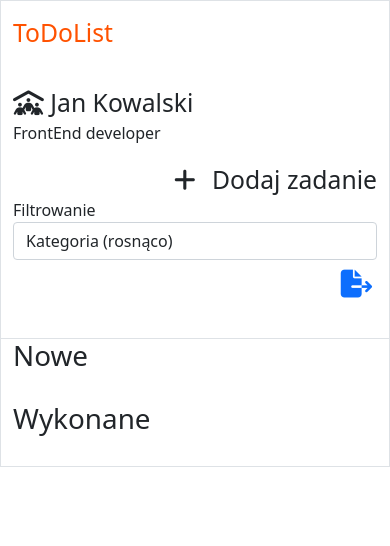
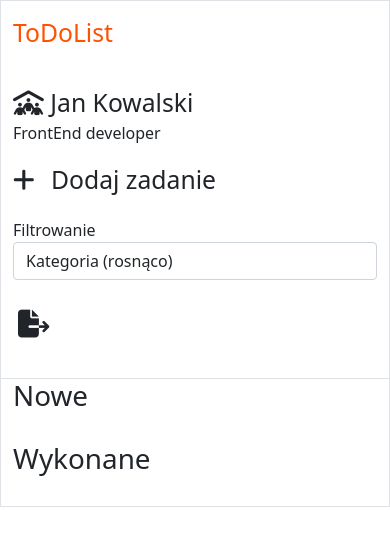
Before and after one commit to tczkqq/to-do-list, a Django app: page /employee/1 in a window 390 px wide. Shown: the top 546 px of the page. Run offline with Django 4.2, Linux system fonts and the light colour scheme; data comes from the database, SQL or seed files in the repository; both versions use the stored data as it was after the commit; some libraries are stand-ins or nearby versions.

Commit message:
responsive fix

```diff
--- a/core/models.py
+++ b/core/models.py
@@ -17,7 +17,7 @@ class Task(models.Model):
         BACK = 2, 'BackEnd'
 
     name = models.CharField(max_length=50)
-    description = models.TextField(max_length=500)
+    description = models.TextField(max_length=1000)
     created = models.DateTimeField(auto_now_add=True)
     prediction = models.DateField()
     status = models.IntegerField(
--- a/core/static/css/base.css
+++ b/core/static/css/base.css
@@ -8,6 +8,10 @@
 
 .ptb {
     padding-bottom: 20px;
+}
+
+a {
+    color: black;
 }
 
 .task {
@@ -28,12 +32,13 @@
     color: var(--main);
 }
 
-#action {
+.action {
     display: flex;
     justify-content: end;
 }
 
-#action span:hover {
+.action span:hover,
+#file-export:hover {
     cursor: pointer;
     color: var(--main);
 }
@@ -46,7 +51,11 @@
         padding-bottom: 40px;
         padding-top: 20px;
     }
-    #action {
+    .action {
         justify-content: start;
     }
+    #filcon {
+        margin-top: 20px;
+        margin-bottom: 20px;
+    }
 }
--- a/core/static/js/base.js
+++ b/core/static/js/base.js
@@ -85,7 +85,10 @@ $(document).ready(function () {
         $(".e-check").unbind('click');
         $(".e-delete").unbind('click');
         $("#t-save").unbind('click');
+        $("#file-export").unbind('click');
         $('#filter').unbind('change')
+
+
         // TODO: remove set timeout
         $('.e-check').click( e => {
             $.ajax({
@@ -127,6 +130,9 @@ $(document).ready(function () {
         $('#filter').on('change', function () {
             getTasks();
         });
+        $('#file-export').click( () => {
+            window.location.href += '/export';
+        });
     }
 
     getTasks();
--- a/core/templates/core/detail.html
+++ b/core/templates/core/detail.html
@@ -7,12 +7,12 @@
             <span class="fs-2"><i class="fa-solid fa-people-roof" id="employee" data-id="{{ employee.id }}"></i> {{ employee.name }}</span>
             <p>{{ employee.description }}</p>
         </div>
-        <div class="col-sm-6 d-flex align-items-center justify-content-end" id="action">
+        <div class="col-sm-6 action align-items-center" id="action">
             <span class="fs-2" data-bs-toggle="modal" data-bs-target="#t-add">
                 <i class="fa-solid fa-plus" style="margin-right: 10px;"> </i> Dodaj zadanie
             </span>
         </div>
-        <div class="col-sm-3">
+        <div class="col-sm-3" id="filcon">
             Filtrowanie
             <select name="filter" id="filter" class="form-control">
                 <option value="-category">Kategoria (rosnąco)</option>
@@ -21,8 +21,8 @@
                 <option value="-date">Data (malejąco)</option>
             </select>
         </div>
-        <div class="col-sm-9 d-flex align-items-center justify-content-end e-actions">
-            <a href="/export" class="fs-1"><i class="fa-solid fa-file-export" title="Eksport do pliku csv"></i></a>
+        <div class="col-sm-9 action align-items-center e-actions fs-1">
+            <i class="fa-solid fa-file-export" id="file-export" title="Eksport do pliku csv"></i>
         </div>
     </header>
 
@@ -64,7 +64,7 @@
                 </div>
                 <div class="modal-footer">
                     <button type="button" class="btn btn-secondary" data-bs-dismiss="modal">Zamknij</button>
-                    <button type="button" class="btn btn-primary" id="t-save">Dodaj</button>
+                    <button type="button" class="btn btn-primary" id="t-save" data-bs-dismiss="modal">Dodaj</button>
                 </div>
             </form>
         </div>
--- a/core/templates/core/home.html
+++ b/core/templates/core/home.html
@@ -5,7 +5,7 @@
         <div class="col-sm-6">
             <i class="fa-solid fa-people-roof"></i> Lista pracowników
         </div>
-        <div class="col-sm-6" id="action">
+        <div class="col-sm-6 action">
             <span data-bs-toggle="modal" data-bs-target="#e-add">
                 <i class="fa-solid fa-plus" style="margin-right: 10px;"> </i> Dodaj pracownika
             </span>
```
Also changed, not shown: core/migrations/0003_alter_task_description.py (added), db.sqlite3.
